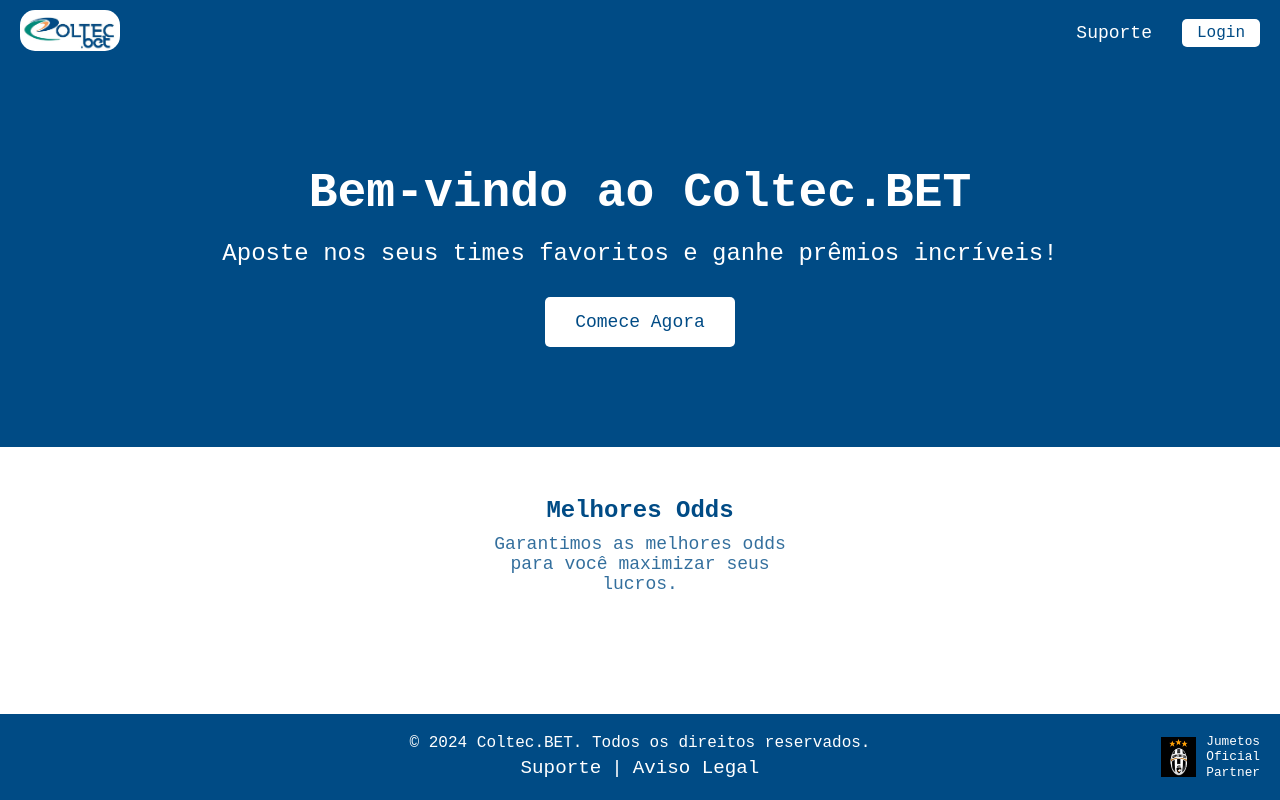
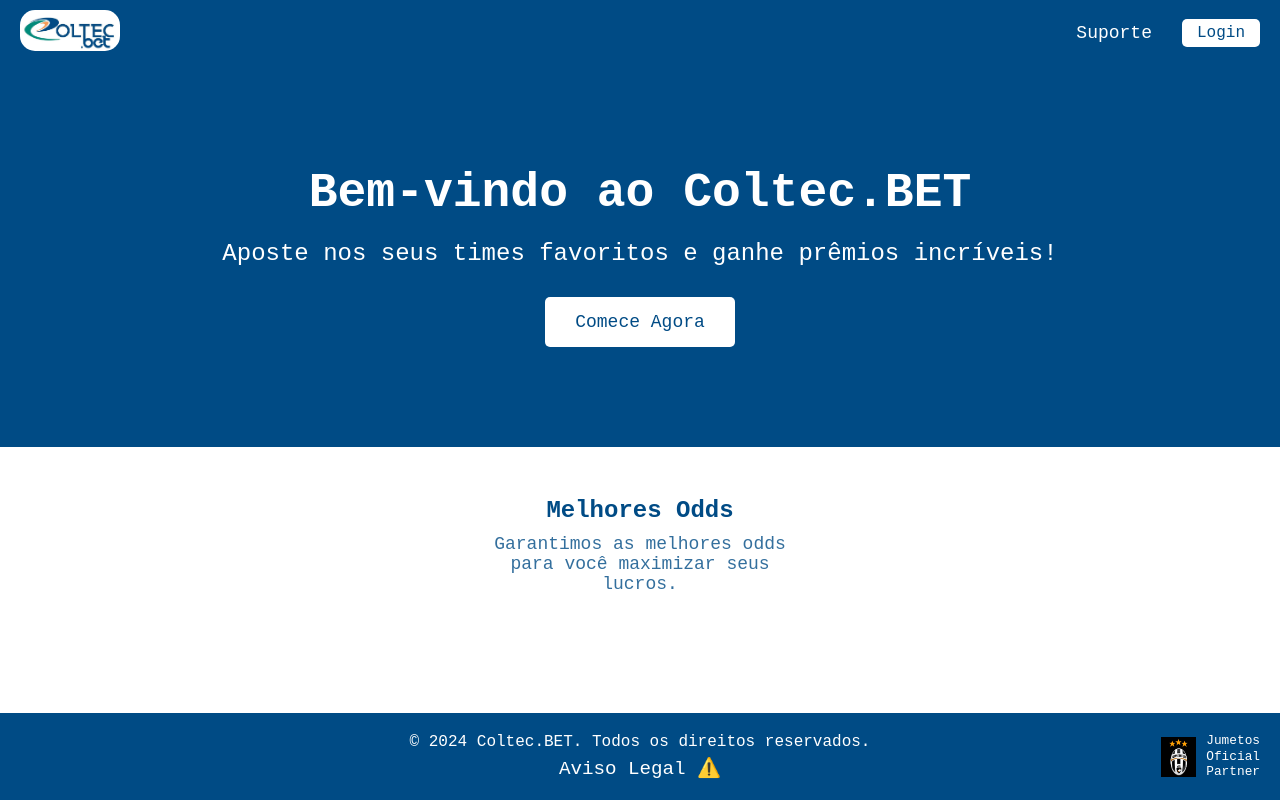
Before and after one commit to MatheusFVieira/ColtecBet, a React (Vite) app in the folder coltec-bet-react/: page / in a window 1280 px wide. Built offline with nearby package versions, Linux system fonts and the light colour scheme.

Commit message:
Fix design

```diff
--- a/coltec-bet-react/src/components/Layout.jsx
+++ b/coltec-bet-react/src/components/Layout.jsx
@@ -43,9 +43,7 @@
                 <div className="footer-center">
                     <p>&copy; 2024 Coltec.BET. Todos os direitos reservados.</p>
                     <div className="footer-links">
-                        <Link to="/suporte">Suporte</Link>
-                        <span>|</span>
-                        <Link to="/aviso-legal">Aviso Legal</Link>
+                        <Link to="/aviso-legal">Aviso Legal ⚠️</Link>
                     </div>
                 </div>
                 <div className="footer-partner">
```
